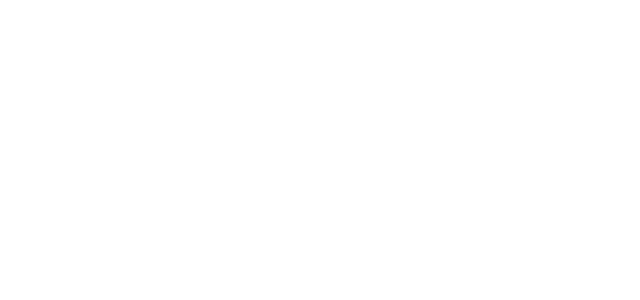
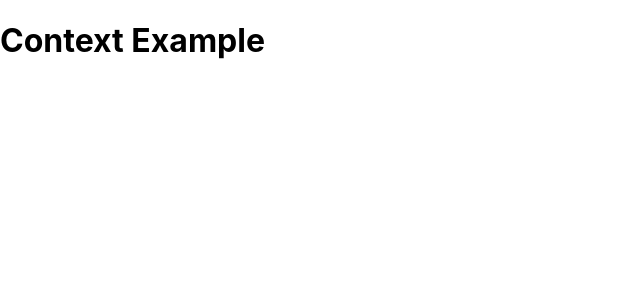
Before and after one commit to elcinp/React-Context1, a React (Create React App) app: page / in a window 1280 px wide. Shown: the top 300 px of the page, without its empty margins (0-640 px from the left). Built offline with nearby package versions, Linux system fonts and the light colour scheme.

Commit message:
context created with createContext()

```diff
--- a/src/App.js
+++ b/src/App.js
@@ -1,9 +1,10 @@
-import './App.css';
+import data from "./data";
 
 function App() {
   return (
-    <div></div>
-
+    <div>
+      <h1>Context Example</h1>
+    </div>
   );
 }
 
--- /dev/null
+++ b/src/context/StudentContext.js
@@ -0,0 +1,4 @@
+import { createContext } from "react";
+
+//createContet metodu ile bir Context oluşturup sonraki kutuda bunu export ettik
+export const StudentContext = createContext();
```
